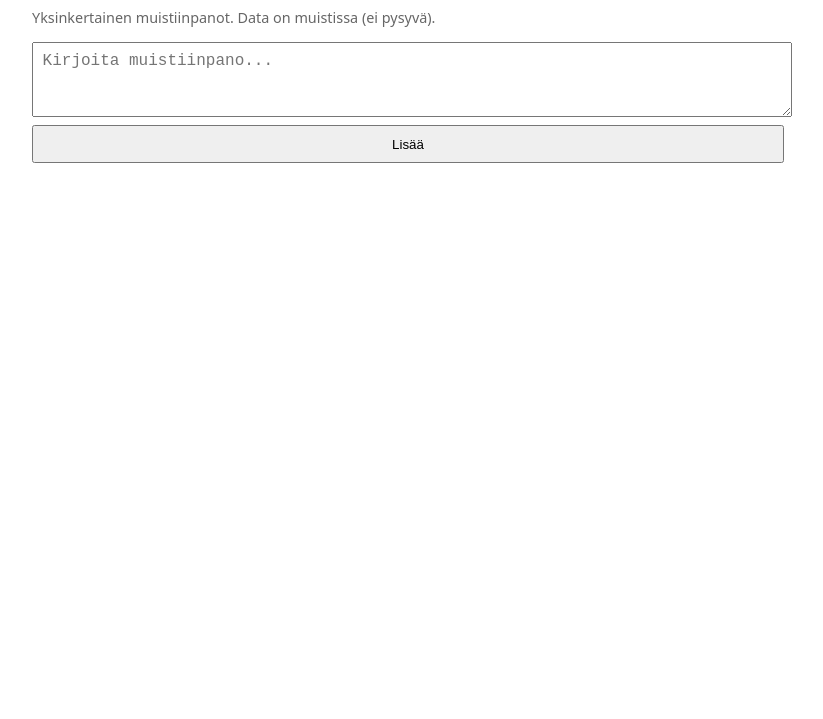
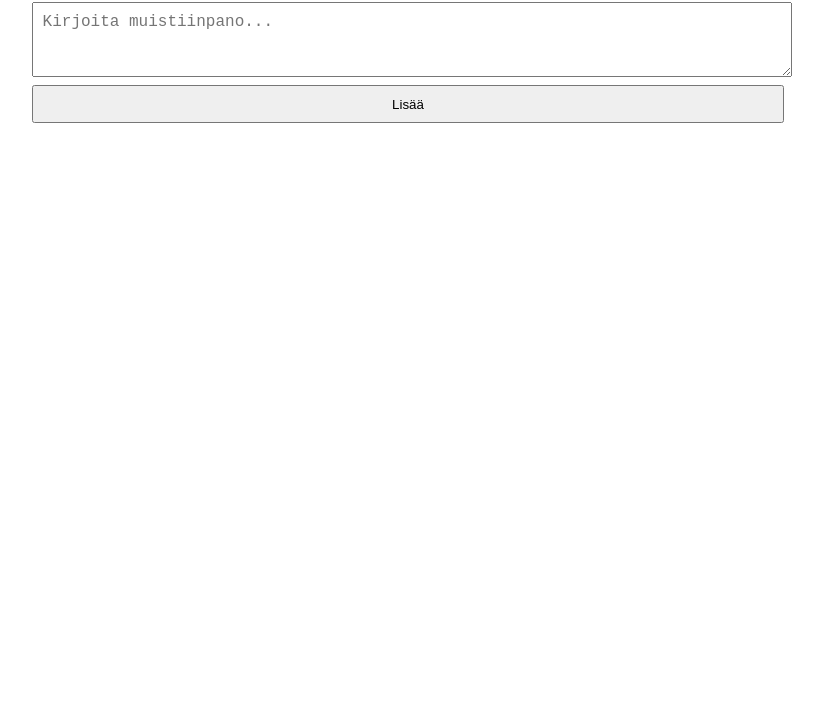
Before and after one commit to Azzni96/noteappdocker, a website: page public/index.html in a window 1280 px wide. Shown: the part 81-800 px from the top of the page, without its empty margins (228-1051 px from the left). Drawn offline with Linux system fonts and the light colour scheme; no server answers.

Commit message:
Refactor code structure for improved readability and maintainability

```diff
--- a/public/index.html
+++ b/public/index.html
@@ -17,7 +17,7 @@
 </head>
 <body>
   <h1>🗒️ Notes</h1>
-  <p class="muted">Yksinkertainen muistiinpanot. Data on muistissa (ei pysyvä).</p>
+
 
   <form id="form">
     <textarea id="text" rows="3" placeholder="Kirjoita muistiinpano..."></textarea>
```
Also changed, not shown: README.md, Screenshotdo.png (added).
